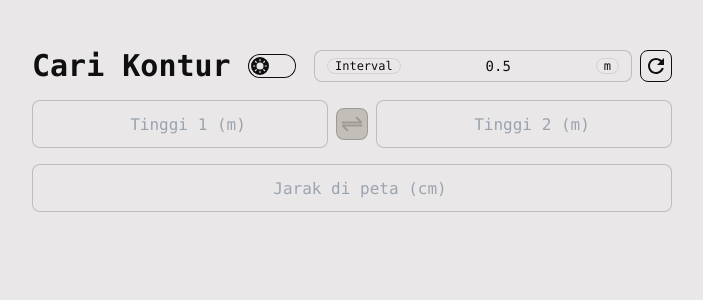
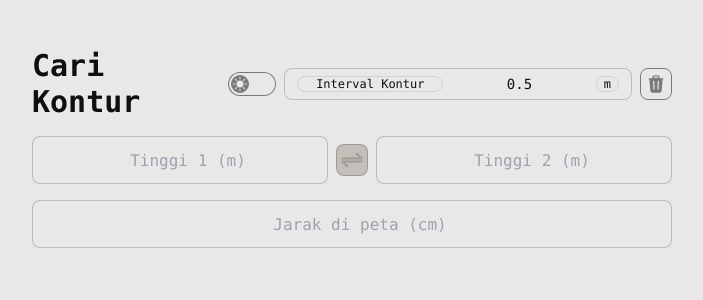
Before and after one commit to hifninazih/carikontur, a React (Vite) app: page / in a window 1280 px wide. Shown: the top 300 px of the page, without its empty margins (288-991 px from the left). Built offline with nearby package versions, Linux system fonts and the light colour scheme.

Commit message:
change icon and style opacity

```diff
--- a/src/App.tsx
+++ b/src/App.tsx
@@ -148,7 +148,7 @@
           <h1 className="text-sm md:text-3xl font-bold hidden lg:block">
             Cari Kontur
           </h1>
-          <label className="cursor-pointer grid place-items-center">
+          <label className="cursor-pointer opacity-50 grid place-items-center">
             <input
               type="checkbox"
               value="night"
@@ -189,7 +189,7 @@
           </label>
           <div className="flex flex-row gap-2">
             <label className="input input-sm input-bordered input-outline input-ghost flex items-center gap-2 w-f">
-              <span className="badge badge-sm">Interval</span>
+              <span className="badge badge-sm w-full">Interval Kontur</span>
               <input
                 type="number"
                 className="w-full text-center"
@@ -203,11 +203,11 @@
             </label>
 
             <button
-              className="btn btn-sm btn-square btn-outline"
+              className="btn btn-sm btn-square btn-outline opacity-50"
               onClick={handleReset}
               tabIndex={-1}
             >
-              <svg
+              {/* <svg
                 xmlns="http://www.w3.org/2000/svg"
                 className="h-6 w-6"
                 viewBox="0 0 24 24"
@@ -219,6 +219,18 @@
                   strokeWidth="2"
                   d="M17.65 6.35C16.2 4.9 14.21 4 12 4c-4.42 0-7.99 3.58-7.99 8s3.57 8 7.99 8c3.73 0 6.84-2.55 7.73-6h-2.08c-.82 2.33-3.04 4-5.65 4-3.31 0-6-2.69-6-6s2.69-6 6-6c1.66 0 3.14.69 4.22 1.78L13 11h7V4l-2.35 2.35z"
                 ></path>
+              </svg> */}
+              <svg
+                xmlns="http://www.w3.org/2000/svg"
+                viewBox="0 0 24 24"
+                fill="currentColor"
+                className="h-5 w-5"
+              >
+                <path
+                  fillRule="evenodd"
+                  d="M16.5 4.478v.227a48.816 48.816 0 0 1 3.878.512.75.75 0 1 1-.256 1.478l-.209-.035-1.005 13.07a3 3 0 0 1-2.991 2.77H8.084a3 3 0 0 1-2.991-2.77L4.087 6.66l-.209.035a.75.75 0 0 1-.256-1.478A48.567 48.567 0 0 1 7.5 4.705v-.227c0-1.564 1.213-2.9 2.816-2.951a52.662 52.662 0 0 1 3.369 0c1.603.051 2.815 1.387 2.815 2.951Zm-6.136-1.452a51.196 51.196 0 0 1 3.273 0C14.39 3.05 15 3.684 15 4.478v.113a49.488 49.488 0 0 0-6 0v-.113c0-.794.609-1.428 1.364-1.452Zm-.355 5.945a.75.75 0 1 0-1.5.058l.347 9a.75.75 0 1 0 1.499-.058l-.346-9Zm5.48.058a.75.75 0 1 0-1.498-.058l-.347 9a.75.75 0 0 0 1.5.058l.345-9Z"
+                  clipRule="evenodd"
+                />
               </svg>
             </button>
           </div>
```
